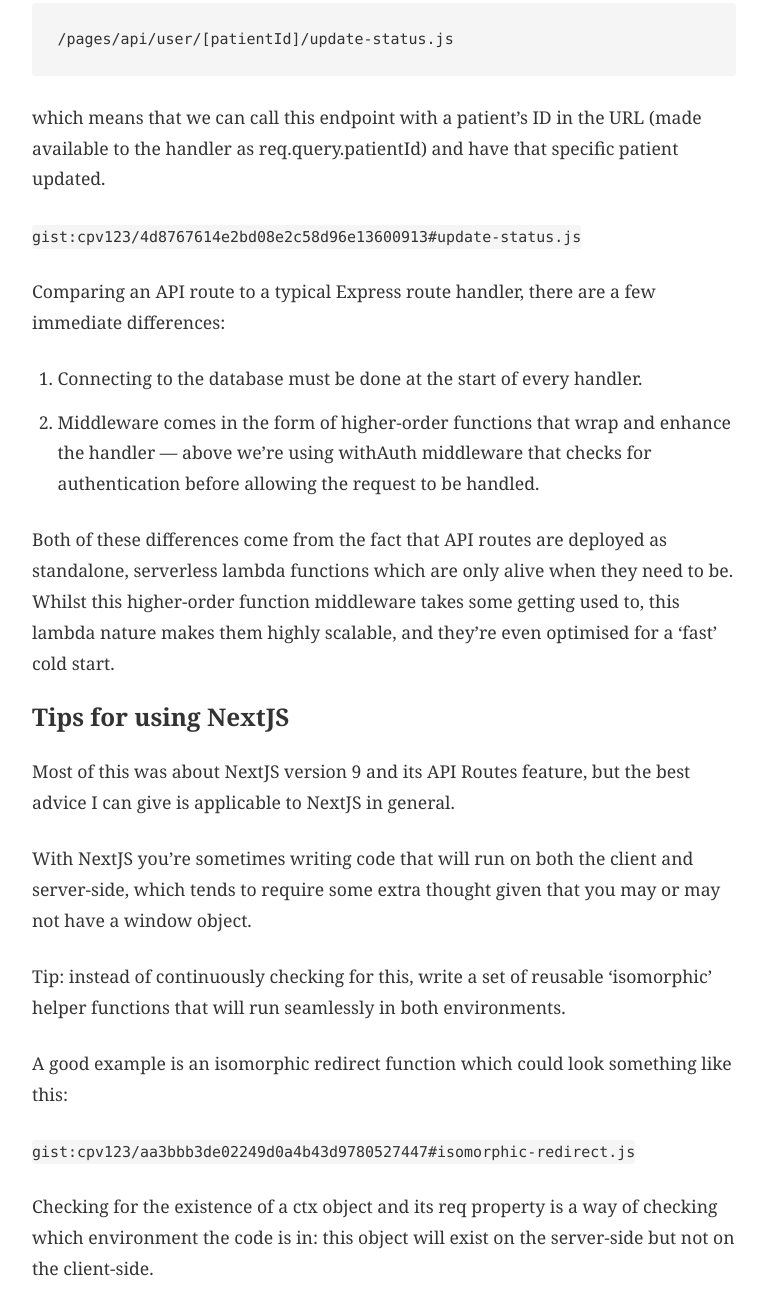
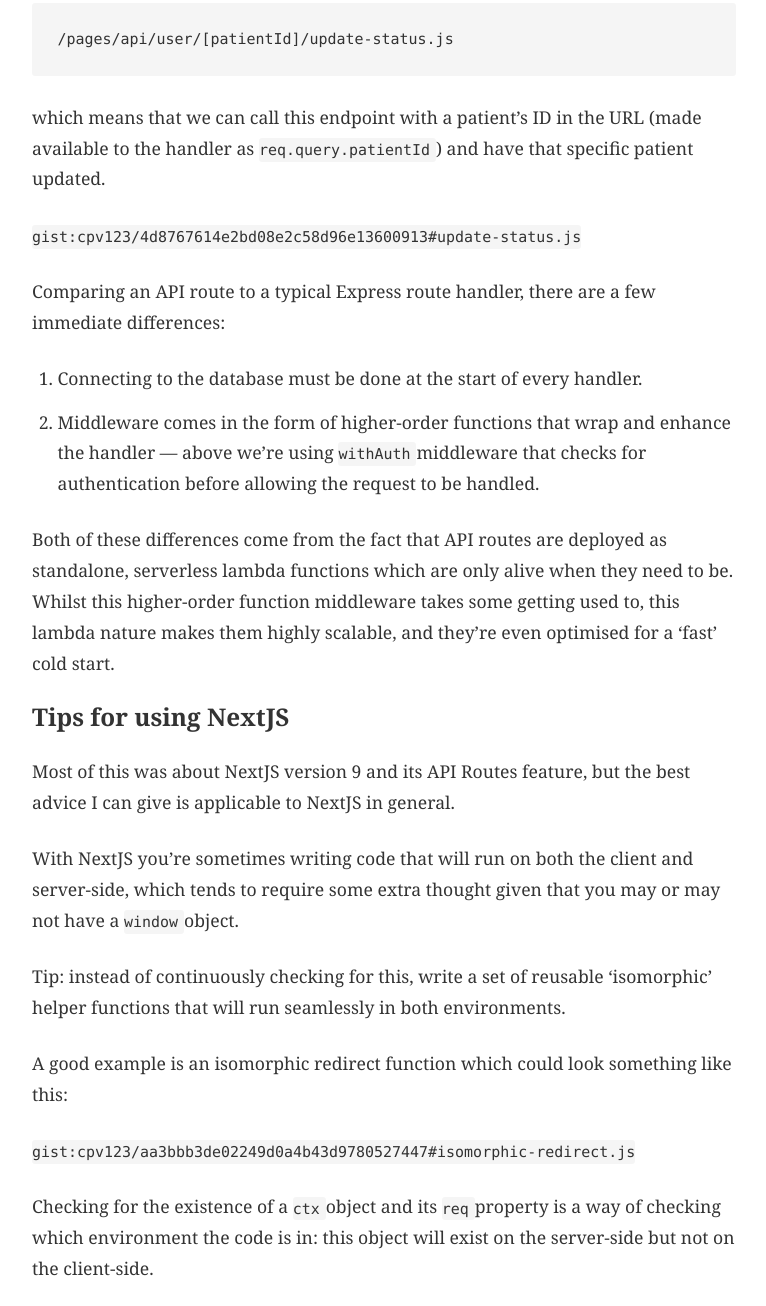
Before and after one commit to cpvdeveloper/crispyvibes.co.uk, a Gatsby site: page /software-engineering-at-eko-pandemic-part-1/ in a window 1280 px wide. Shown: the part 6410-7716 px from the top of the page, without its empty margins (256-1022 px from the left). Built offline with nearby package versions, Linux system fonts and the light colour scheme; Gatsby itself is replaced by a stand-in of ours; some packages are replaced by stand-ins of ours; code samples lack their colours.

Commit message:
Update Part I article

```diff
--- a/content/tech-blog/software-engineering-at-eko-pandemic-part-1/index.md
+++ b/content/tech-blog/software-engineering-at-eko-pandemic-part-1/index.md
@@ -108,7 +108,7 @@ Here’s an example of a route used to update the status of a patient. It demons
 
     /pages/api/user/[patientId]/update-status.js
 
-which means that we can call this endpoint with a patient’s ID in the URL (made available to the handler as req.query.patientId) and have that specific patient updated.
+which means that we can call this endpoint with a patient’s ID in the URL (made available to the handler as `req.query.patientId`) and have that specific patient updated.
 
 `gist:cpv123/4d8767614e2bd08e2c58d96e13600913#update-status.js`
 
@@ -116,7 +116,7 @@ Comparing an API route to a typical Express route handler, there are a few immed
 
 1. Connecting to the database must be done at the start of every handler.
 
-1. Middleware comes in the form of higher-order functions that wrap and enhance the handler — above we’re using withAuth middleware that checks for authentication before allowing the request to be handled.
+1. Middleware comes in the form of higher-order functions that wrap and enhance the handler — above we’re using `withAuth` middleware that checks for authentication before allowing the request to be handled.
 
 Both of these differences come from the fact that API routes are deployed as standalone, serverless lambda functions which are only alive when they need to be. Whilst this higher-order function middleware takes some getting used to, this lambda nature makes them highly scalable, and they’re even optimised for a ‘fast’ cold start.
 
@@ -124,7 +124,7 @@ Both of these differences come from the fact that API routes are deployed as sta
 
 Most of this was about NextJS version 9 and its API Routes feature, but the best advice I can give is applicable to NextJS in general.
 
-With NextJS you’re sometimes writing code that will run on both the client and server-side, which tends to require some extra thought given that you may or may not have a window object.
+With NextJS you’re sometimes writing code that will run on both the client and server-side, which tends to require some extra thought given that you may or may not have a `window` object.
 
 Tip: instead of continuously checking for this, write a set of reusable ‘isomorphic’ helper functions that will run seamlessly in both environments.
 
@@ -132,6 +132,6 @@ A good example is an isomorphic redirect function which could look something lik
 
 `gist:cpv123/aa3bbb3de02249d0a4b43d9780527447#isomorphic-redirect.js`
 
-Checking for the existence of a ctx object and its req property is a way of checking which environment the code is in: this object will exist on the server-side but not on the client-side.
+Checking for the existence of a `ctx` object and its `req` property is a way of checking which environment the code is in: this object will exist on the server-side but not on the client-side.
 
 Over time you can build a suite of these isomorphic helpers that can even be used across projects, not just for redirects but also for handling cookies, authenticated data fetching, and more.
```
